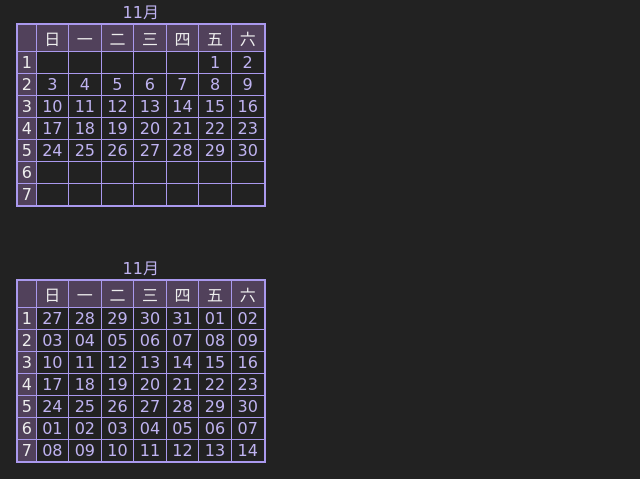
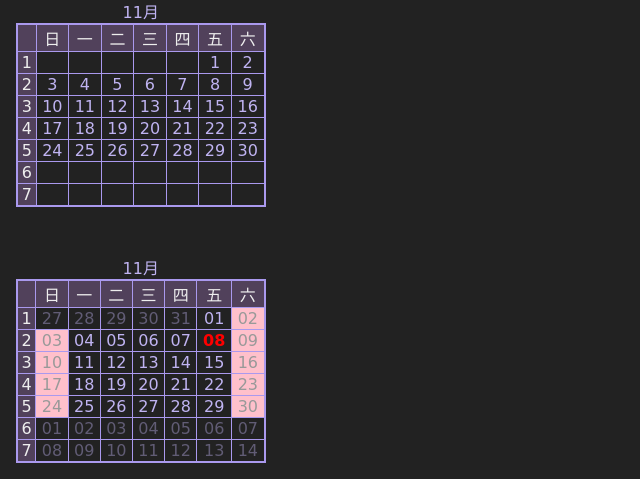
Before and after one commit to LupusXLass1404/PHP_practice, a PHP site: page /date.php in a window 1280 px wide. Shown: the part 1704-2183 px from the top of the page, without its empty margins (0-640 px from the left). Run offline with PHP 8.4, Linux system fonts and the light colour scheme; some web fonts are replaced.

Commit message:
加入特殊日期樣式

```diff
--- a/date.php
+++ b/date.php
@@ -5,6 +5,19 @@
     <meta name="viewport" content="width=device-width, initial-scale=1.0">
     <title>Document</title>
     <link rel="stylesheet" href="style.css">
+    <style>
+        .holiday {
+            background: pink;
+            color:#999;
+        }
+        .grey-text {
+            opacity: 0.4;
+        }
+        .today {
+            color:red;
+            font-weight:bolder;
+        }
+    </style>
 </head>
 <body>
     <h2>給定兩個日期，計算中間間隔天數</h2>
@@ -150,6 +163,7 @@
     // echo $firstDayWeek;
 
     for ($i=1; $i<=7; $i++){
+        // .holiday
         echo "<tr>";
         echo "<td>$i</td>";
         for ($j=1; $j<=7; $j++){
@@ -186,14 +200,29 @@
     $firstDay=date("Y-m-1");
     $firstDayTime = strtotime($firstDay);
     $firstDayWeek = date('w', strtotime(date('Y-m-01')));
+    $thisMonth=date("m");
 
     for ($i=1; $i<=7; $i++){
         echo "<tr>";
         echo "<td>$i</td>";
         for ($j=1; $j<=7; $j++){
-            echo "<td>";
+            // if ($j==1 || $j == 7) {
+            //     echo "<td class='holiday'>";
+            // } else {
+            //     echo "<td>";
+            // }
             $cell=($i-1)*7 + ($j-1) - $firstDayWeek;
             $theDayTime=strtotime("$cell  days".$firstDay);
+            $w=date("w", $theDayTime);
+            $isToday=(date("Y-m-d",$theDayTime)==date("Y-m-d"))?'today':'';
+
+            if (date("m", $theDayTime) != $thisMonth) {
+                echo "<td class='grey-text $isToday'>";
+            } else if ($w==0 || $w == 6) {
+                echo "<td class='holiday $isToday'>";
+            } else {
+                echo "<td class='$isToday'>";
+            }
             echo date("d", $theDayTime);
             echo "</td>";
         }
```
